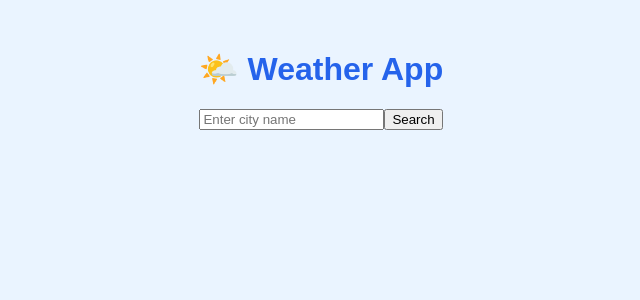
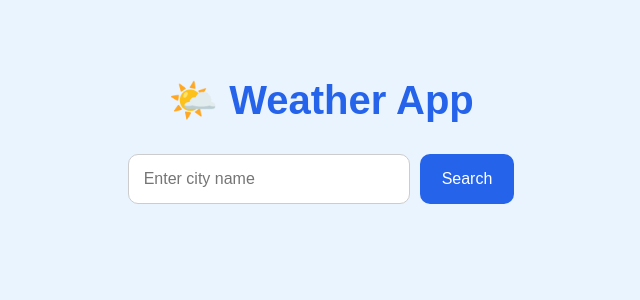
Before and after one commit to yogeshverma5k/weather-app, a React (Vite) app: page / in a window 1280 px wide. Shown: the top 300 px of the page, without its empty margins (319-959 px from the left). Built offline with nearby package versions, Linux system fonts and the light colour scheme.

Commit message:
Update App.css

```diff
--- a/src/App.css
+++ b/src/App.css
@@ -4,11 +4,63 @@ body {
   background: #eaf4ff;
 }
 
-div {
+.app {
+  min-height: 100vh;
   text-align: center;
+  padding: 50px 20px;
 }
 
 h1 {
   color: #2563eb;
-  margin-top: 50px;
+  font-size: 40px;
 }
+
+.search {
+  display: flex;
+  justify-content: center;
+  gap: 10px;
+  margin: 30px 0;
+}
+
+input {
+  padding: 15px;
+  width: 250px;
+  border: 1px solid #ccc;
+  border-radius: 10px;
+  font-size: 16px;
+}
+
+button {
+  padding: 15px 22px;
+  border: none;
+  border-radius: 10px;
+  background: #2563eb;
+  color: white;
+  font-size: 16px;
+}
+
+.weather-card {
+  background: white;
+  max-width: 350px;
+  margin: 30px auto;
+  padding: 30px;
+  border-radius: 20px;
+  box-shadow: 0 10px 30px #0002;
+}
+
+.weather-card h2 {
+  font-size: 30px;
+}
+
+.weather-card h1 {
+  font-size: 50px;
+  margin: 15px;
+}
+
+.weather-card p {
+  font-size: 18px;
+}
+
+.error {
+  color: red;
+}
```
